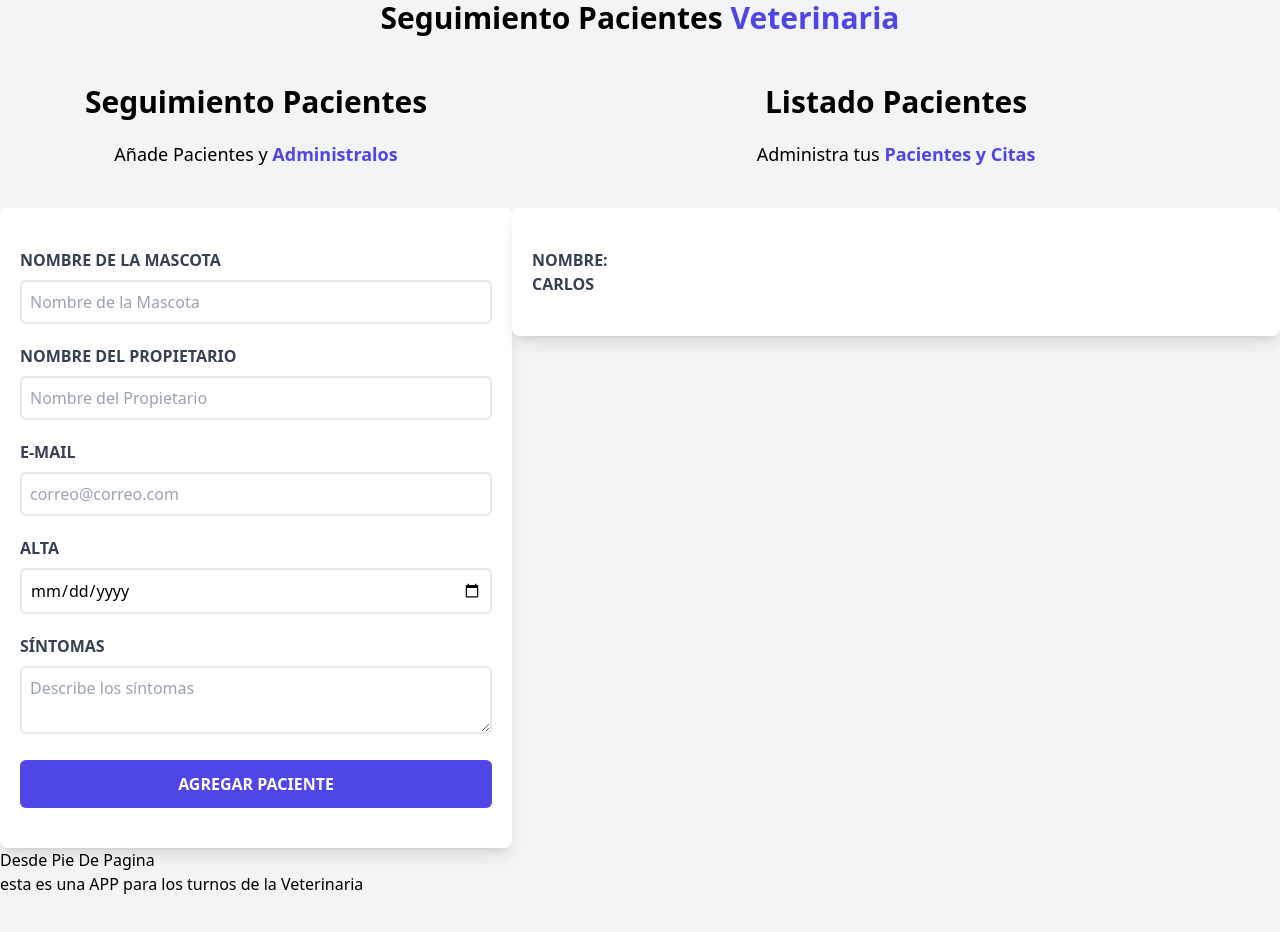
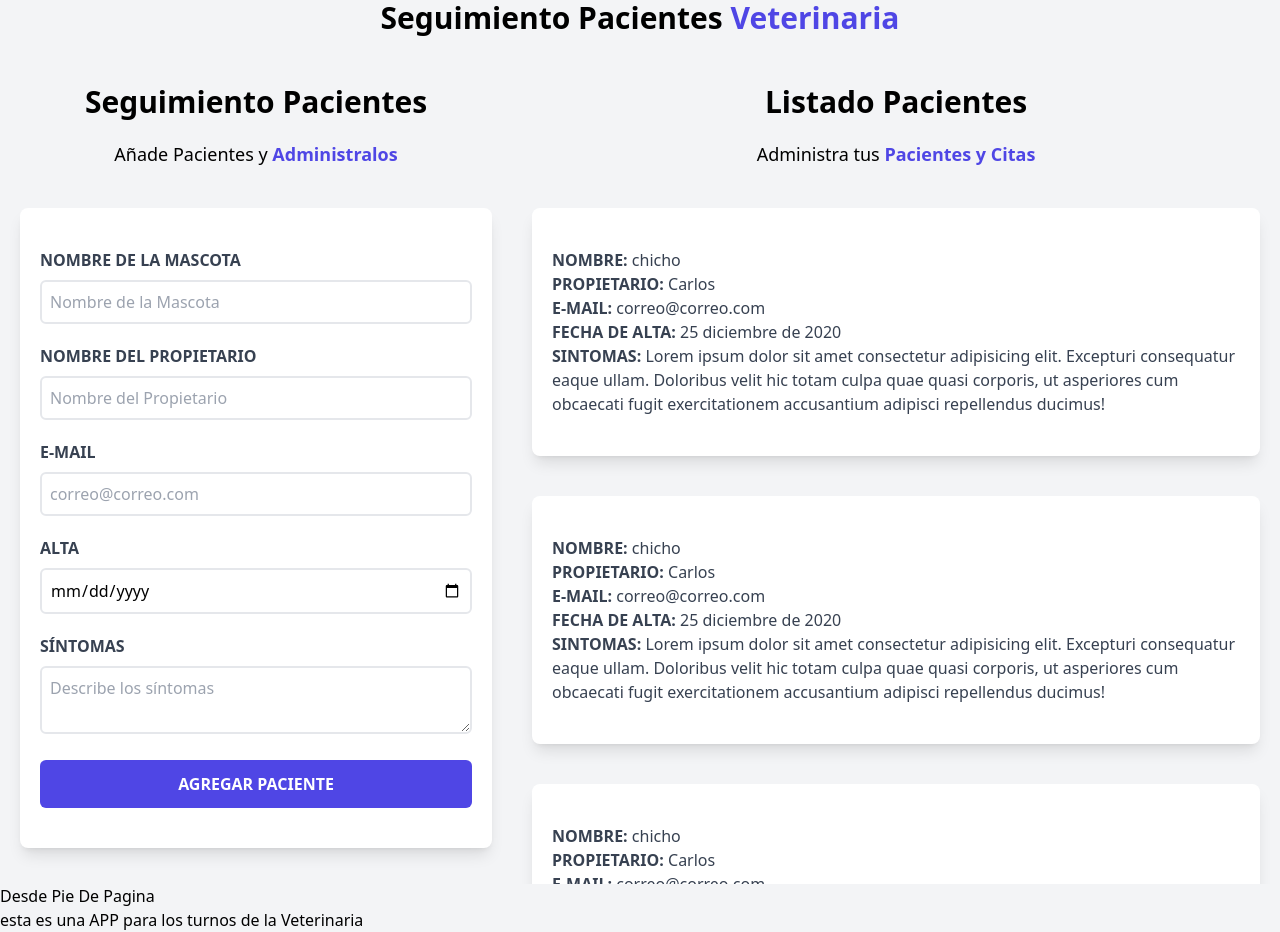
Before and after one commit to carlonchosando/turnos, a React (Vite) app: page / in a window 1280 px wide. Before the commit the page ends 896 px from the top, so only its background shows below. Built offline with nearby package versions, Linux system fonts and the light colour scheme.

Commit message:
trabajo en formulario, validacions de campos con mensajes de error

```diff
--- a/src/component/Formulario.jsx
+++ b/src/component/Formulario.jsx
@@ -1,14 +1,52 @@
-import React from 'react'
+import { useState, useEffect } from 'react';
 
 const Formulario = () => {
+  // State para los campos del formulario
+  const [nombre, setNombre] = useState('');
+  const [propietario, setPropietario] = useState('');
+  const [email, setEmail] = useState('');
+  const [alta, setAlta] = useState('');
+  const [sintomas, setSintomas] = useState('');
+  // fin del state para los campos del formulario
+
+  // State para el error, falta de campos
+  const [error, setError] = useState(false);
+
+
+  const handleSubmit = e => {
+    e.preventDefault();// prevenir la accion por defecto del formulario
+
+    // Validacion de los campos del formulario
+    if ([nombre, propietario, email, alta, sintomas].includes('')) {
+      setError(true)
+      return;
+    }
+    setError(false)
+  };// fin de la validacion de los campos del formulario
+
+
   return (
+    //encabezado
     <div className='md:w-1/2 lg:w-2/5'>
       <h2 className='font-black text-3xl text-center'>Seguimiento Pacientes</h2>
       <p className='text-lg mt-5 mb-10 text-center'>
         Añade Pacientes y {' '}
         <span className='text-indigo-600 font-bold'>Administralos</span>
       </p>
-      <form className='bg-white shadow-lg rounded-lg py-10 px-5 mt-10'>
+
+
+
+      <form
+        onSubmit={handleSubmit}
+        className='bg-white shadow-lg rounded-lg py-10 px-5 mt-10 mx-5'>
+
+        {  // Mostrar el mensaje de error
+        error &&
+         <div className='bg-red-700  text-center text-xl font-bold p-2 rounded-lg shadow-lg mb-5 text-white' >
+            <p>Todos los campos son obligatorios !</p>
+         </div>
+         }
+
         <div className='mb-5'>
           <label
             htmlFor='nombre'
@@ -19,11 +57,14 @@ const Formulario = () => {
             id='nombre'
             type='text'
             className='border-2 w-full p-2 mt-2 placeholder-gray-400 rounded-md'
-            placeholder='Nombre de la Mascota' />
+            placeholder='Nombre de la Mascota'
+            value={nombre}
+            onChange={e => setNombre(e.target.value)}
+          />
         </div>
 
         <div className='mb-5'>
-        <label
+          <label
             htmlFor='propietario'
             className='block text-gray-700 uppercase font-bold'>
             Nombre del Propietario
@@ -32,7 +73,10 @@ const Formulario = () => {
             id='propietario'
             type='text'
             className='border-2 w-full p-2 mt-2 placeholder-gray-400 rounded-md'
-            placeholder='Nombre del Propietario' />
+            placeholder='Nombre del Propietario'
+            value={propietario}
+            onChange={e => setPropietario(e.target.value)}
+          />
         </div>
 
         <div className='mb-5'>
@@ -45,7 +89,12 @@ const Formulario = () => {
             id='email'
             type='email'
             className='border-2 w-full p-2 mt-2 placeholder-gray-400 rounded-md'
-            placeholder='correo@correo.com' />
+            placeholder='correo@correo.com'
+            value={email}
+            onChange={e => setEmail(e.target.value)}
+          />
+
+
         </div>
 
         <div className='mb-5'>
@@ -58,6 +107,8 @@ const Formulario = () => {
             id='alta'
             type='date'
             className='border-2 w-full p-2 mt-2 placeholder-gray-400 rounded-md'
+            value={alta}
+            onChange={e => setAlta(e.target.value)}
           />
         </div>
 
@@ -71,6 +122,8 @@ const Formulario = () => {
             id='sintomas'
             className='border-2 w-full p-2 mt-2 placeholder-gray-400 rounded-md'
             placeholder='Describe los síntomas'
+            value={sintomas}
+            onChange={e => setSintomas(e.target.value)}
           />
         </div>
 
--- a/src/component/ListadoPacientes.jsx
+++ b/src/component/ListadoPacientes.jsx
@@ -1,20 +1,27 @@
 import React from 'react'
+import Paciente from './Paciente'
 
 const ListadoPacientes = () => {
   return (
-    <div className='md:w-1/2 lg:w-3/5' >
+    <div className='md:w-1/2 lg:w-3/5 md:h-screen overflow-y-scroll '>
+
       <h2 className="font-black text-3xl text-center">Listado Pacientes</h2>
       <p className='text-lg mt-5 mb-10 text-center'>
         Administra tus {' '}
         <span className='text-indigo-600 font-bold'>Pacientes y Citas</span>
       </p>
-      <div className='bg-white shadow-lg rounded-lg py-10 px-5 mt-10'>
-          <label
-            className=' text-gray-700 uppercase font-bold'>
-            Nombre: {' '}
-            <p className=' text-normal '>Carlos</p>
-          </label>
-      </div>
+
+      <Paciente />
+      <Paciente />
+      <Paciente />
+      <Paciente />
+      <Paciente />
+      <Paciente />
+      <Paciente />
+      <Paciente />
+
+
+
 
     </div>
 
--- /dev/null
+++ b/src/component/Paciente.jsx
@@ -0,0 +1,36 @@
+import React from 'react'
+
+const Paciente = () => {
+  return (
+      <div className='bg-white shadow-lg rounded-lg m-5 my-10 px-5 py-10 '>
+          <p
+              className=' text-gray-700 uppercase font-bold'>
+              Nombre: {' '}
+              <span className='font-normal normal-case '>chicho</span>
+          </p>
+          <p
+              className=' text-gray-700 uppercase font-bold'>
+              Propietario: {' '}
+              <span className='font-normal normal-case '>Carlos</span>
+          </p>
+          <p
+              className=' text-gray-700 uppercase font-bold'>
+              E-mail: {' '}
+              <span className='font-normal normal-case '>correo@correo.com</span>
+          </p>
+          <p
+              className=' text-gray-700 uppercase font-bold'>
+              fecha de alta: {' '}
+              <span className='font-normal normal-case '>25 diciembre de 2020</span>
+          </p>
+          <p
+              className=' text-gray-700 uppercase font-bold'>
+              sintomas: {' '}
+              <span className='font-normal normal-case '>Lorem ipsum dolor sit amet consectetur adipisicing elit. Excepturi consequatur eaque ullam. Doloribus velit hic totam culpa quae quasi corporis, ut asperiores cum obcaecati fugit exercitationem accusantium adipisci repellendus ducimus!</span>
+          </p>
+
+      </div>
+  )
+}
+
+export default Paciente
```
